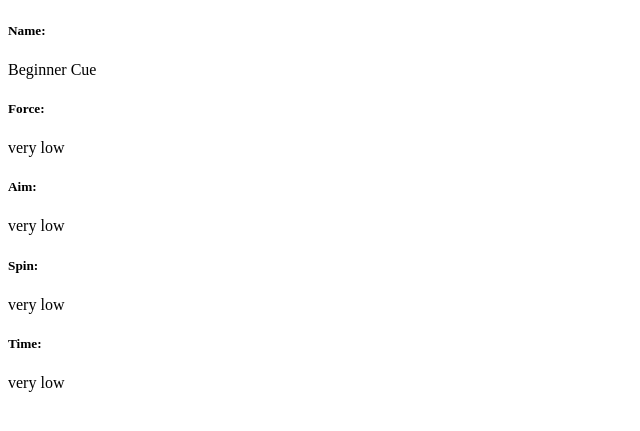
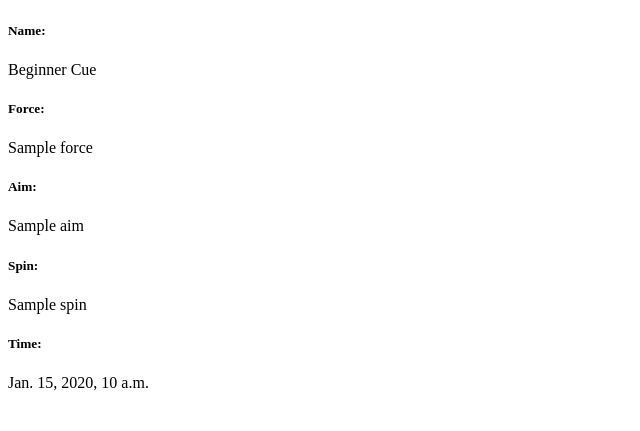
Before and after one commit to rachelzn/cardboard-web, a Django app: template main/templates/main.html in a window 1280 px wide. Shown: the part 213-644 px from the top of the page, without its empty margins (0-640 px from the left). Run offline with Django 4.2, Linux system fonts and the light colour scheme; the template is opened without the code that fills it: most values are stand-ins (such as "Sample title", 1, 10 or a date in 2020).

Commit message:
Update main.html

```diff
--- a/main/templates/main.html
+++ b/main/templates/main.html
@@ -8,10 +8,10 @@
 <h5>Name: </h5>
 <p>Beginner Cue</p>
 <h5>Force: </h5>
-<p>very low </p>
+<p>{{ Force }}</p>
 <h5>Aim: </h5>
-<p>very low</p>
+<p>{{ Aim }}</p>
 <h5>Spin: </h5>
-<p>very low</p>
+<p>{{ Spin }}</p>
 <h5>Time: </h5>
-<p>very low</p>
+<p>{{ Time }}</p>
```
